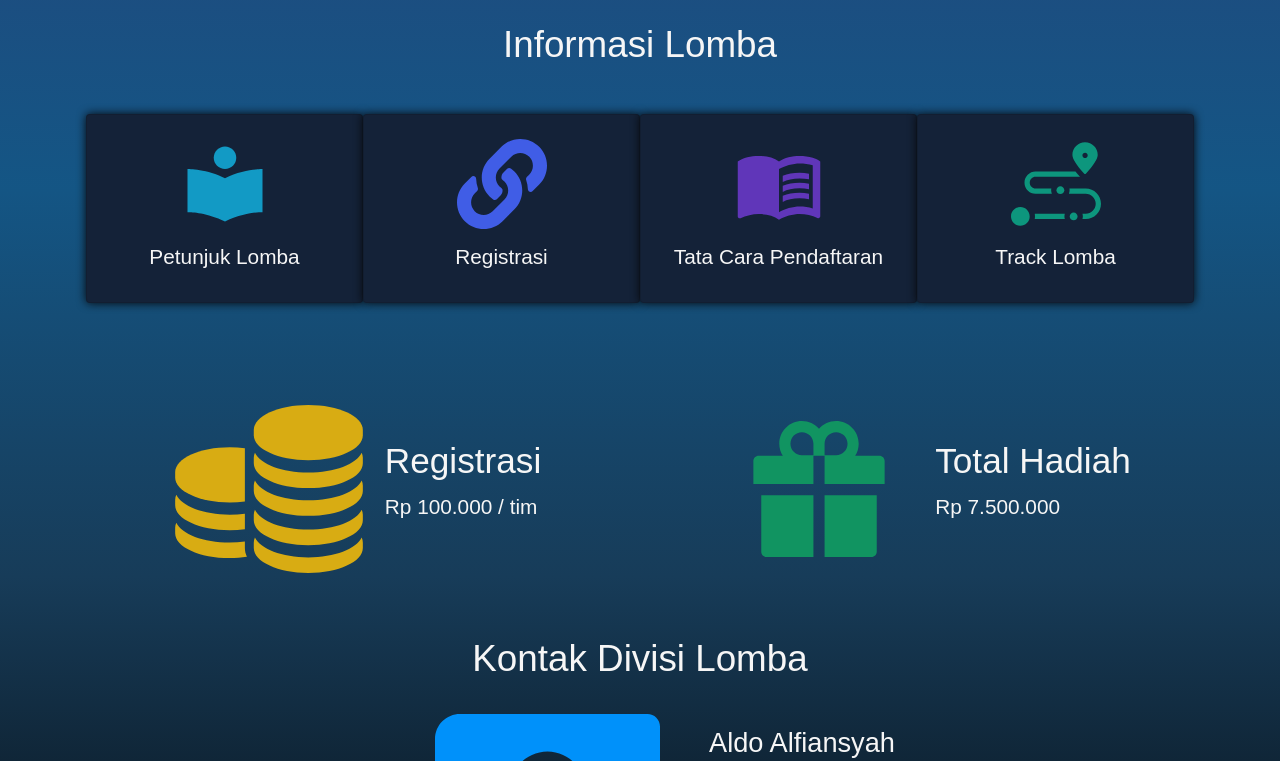
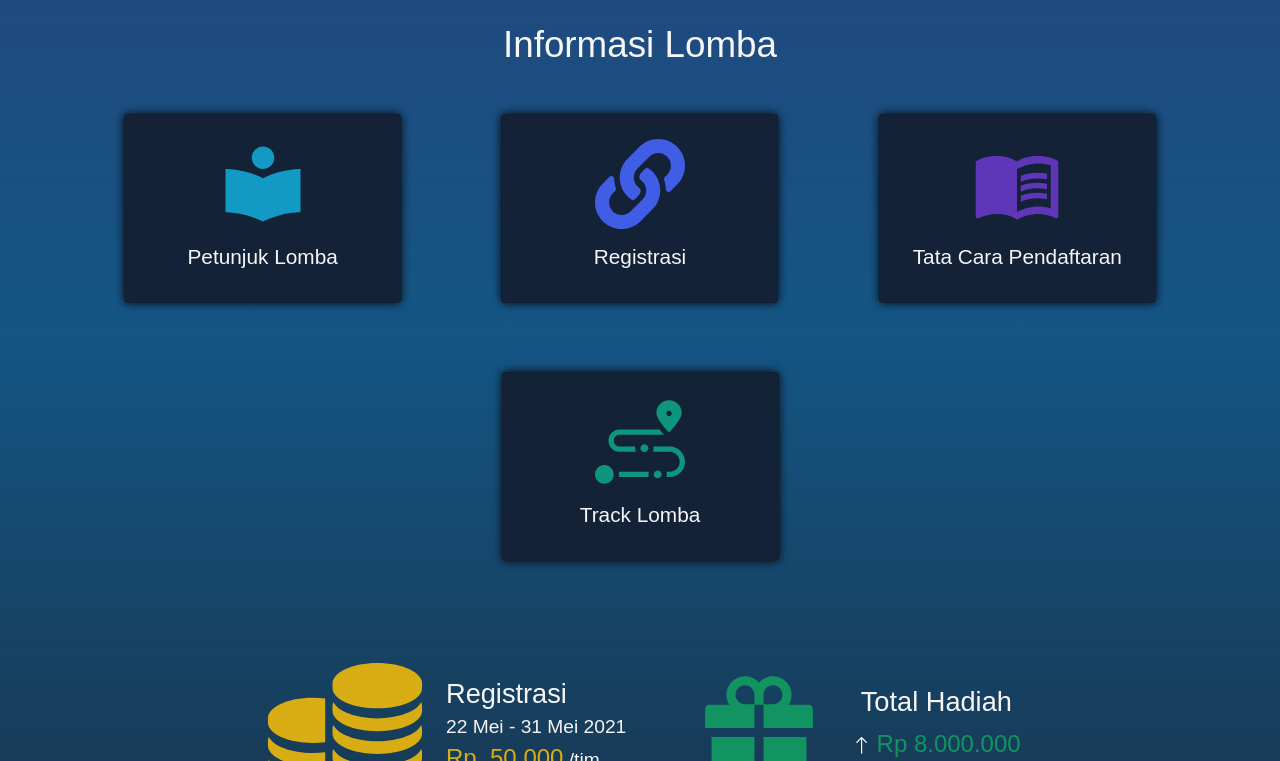
Before and after one commit to alfattahdicky/etime-pnj, a website built with webpack: page src/page/rmi.html in a window 1280 px wide. Shown: the part 1270-2031 px from the top of the page. Built offline with nearby package versions, Linux system fonts and the light colour scheme.

Commit message:
update content, pdf & style

```diff
--- a/src/page/rmi.html
+++ b/src/page/rmi.html
@@ -193,8 +193,8 @@
         <section class="lomba text-center" data-aos="fade-up">
           <h1 class="lomba-label">Informasi Lomba</h1>
           <div class="post">
-            <div class="post-item row justify-content-around p-3">
-              <article class="col-md-3 card">
+            <div class="post-item row justify-content-around p-3 gap-4">
+              <article class="col-lg-3 card">
                 <a href="./pdf/E-TIME2021 (Panduan Lomba RMI).pdf" class="py-4">
                   <img
                     src="../assets/icons/guide.svg"
@@ -206,7 +206,7 @@
                   </div>
                 </a>
               </article>
-              <article class="col-md-3 card ">
+              <article class="col-lg-3 card ">
                 <a href="http://bit.ly/FormPendaftaran_RMI_E-TIME2021" class="py-4">
                   <img
                     src="../assets/icons/link.svg"
@@ -217,7 +217,7 @@
                   </div>
                 </a>
               </article>
-              <article class="col-md-3 card">
+              <article class="col-lg-3 card">
                 <a href="./pdf/Tatacara Pendaftaran RMI E-Time.pdf" class="py-4">
                   <img
                     src="../assets/icons/tata-cara-pendaftaran.svg"
@@ -229,7 +229,7 @@
                   </div>
                 </a>
               </article>
-              <article class="col-md-3 card">
+              <article class="col-lg-3 card">
                 <a href="http://bit.ly/Track_RMI_E-Time2021" class="py-4">
                   <img
                     src="../assets/icons/road.svg"
@@ -250,24 +250,29 @@
         <section class="price-lomba py-5">
           <div class="post">
             <div
-              class="post-item row justify-content-center align-center-center"
+              class="post-item d-md-flex justify-content-center align-center-center gap-5"
             >
               <article
-                class="col-md-6 d-flex justify-content-center align-items-center" data-aos="flip-up"
+                class="d-flex flex-column flex-sm-row justify-content-center align-items-center text-center text-md-start" data-aos="flip-up"
               >
               <img src="../assets/icons/dollar.svg" alt="Dollar" />
-              <div class="post-item-content ms-3">
-                <h1>Registrasi</h1>
-                <p>Rp 100.000 / tim</p>
+              <div class="post-item-content">
+                <div class="post-item-content-text ms-3">
+                  <h1>Registrasi <time>22 Mei - 31 Mei 2021</time></h1>
+                  <!-- <p class="text-decoration-line-through text-muted lh-1 text-center text-md-start"><span class="lh-1">Rp. 100.000</span> / tim</p> -->
+                  <p class=" text-center text-md-start lh-1"><span class="lh-1 regist">Rp. 50.000</span> /tim</p>
+                </div>
               </div>
               </article>
               <article
-                class="col-md-6 d-flex justify-content-center align-items-center" data-aos="flip-down"
+                class="d-flex flex-column flex-sm-row justify-content-center align-items-center text-center " data-aos="flip-down"
               >
-                <img src="../assets/icons/gift.svg" alt="Dollar" />
-                <div class="post-item-content ms-3">
-                  <h1>Total Hadiah</h1>
-                  <p>Rp 7.500.000</p>
+                <img src="../assets/icons/gift.svg" alt="Dollar"  />
+                <div class="post-item-content">
+                  <div class="post-item-content-text ms-2 ">
+                    <h1>Total Hadiah</h1>
+                    <p><i class="bi bi-arrow-up"></i> <span class="prize">Rp 8.000.000</span></p>
+                  </div>
                 </div>
               </article>
             </div>
--- a/src/style/_event.scss
+++ b/src/style/_event.scss
@@ -60,15 +60,33 @@ main {
     }
     &.price-lomba {
       h1 {
-        @include rfs(2.2rem, font-size);
+        @include rfs(1.7rem, font-size);
+        time {
+          display: block;
+          @include rfs(1.2rem, font-size);
+          margin: 5px 0;
+          color: #e83737;
+          animation: lightText 1s infinite;
+        }
       }
       p {
-        text-align: start;
-        @include rfs(1.3rem, font-size);
+        @include rfs(1.2rem, font-size);
+        span {
+          @include rfs(1.5rem, font-size);
+        }
+        .regist {
+          color: #d8ac13;
+        }
+        .prize {
+          color: #119461;
+          i {
+            color: #119461;
+          }
+        }
       }
       img {
-        width: 200px;
-        height: 200px;
+        width: 170px;
+        height: 170px;
         @include rfs(1rem, padding-bottom);
         @include rfs(1rem, padding-top);
       }
@@ -94,13 +112,42 @@ main {
   }
 }
 
+@keyframes lightText {
+  0% {
+    color: $primary-color;
+  }
+  50% {
+    color: #e83737;
+  }
+  75% {
+    color: #e83737;
+  }
+  100% {
+    color: $primary-color;
+  }
+}
+
+// @include media-breakpoint-down(sm) {
+//   main {
+//     section {
+//       &.price-lomba {
+//         img {
+//           width: 150px;
+//           height: 150px;
+//         }
+//       }
+//     }
+//   }
+// }
+
 @include media-breakpoint-down(lg) {
   main {
     section {
       &.price-lomba {
         img {
-          width: 150px;
-          height: 150px;
+          width: 100%;
+          max-width: 100px;
+          height: auto;
         }
       }
     }
```
Also changed, not shown: src/index.html (+1 -0 lines), src/page/iot.html (+13 -9 lines), src/page/plc.html (+12 -8 lines), dist/index.html, dist/iot.html, dist/main.css, dist/plc.html, dist/rmi.html, 2 other files.
